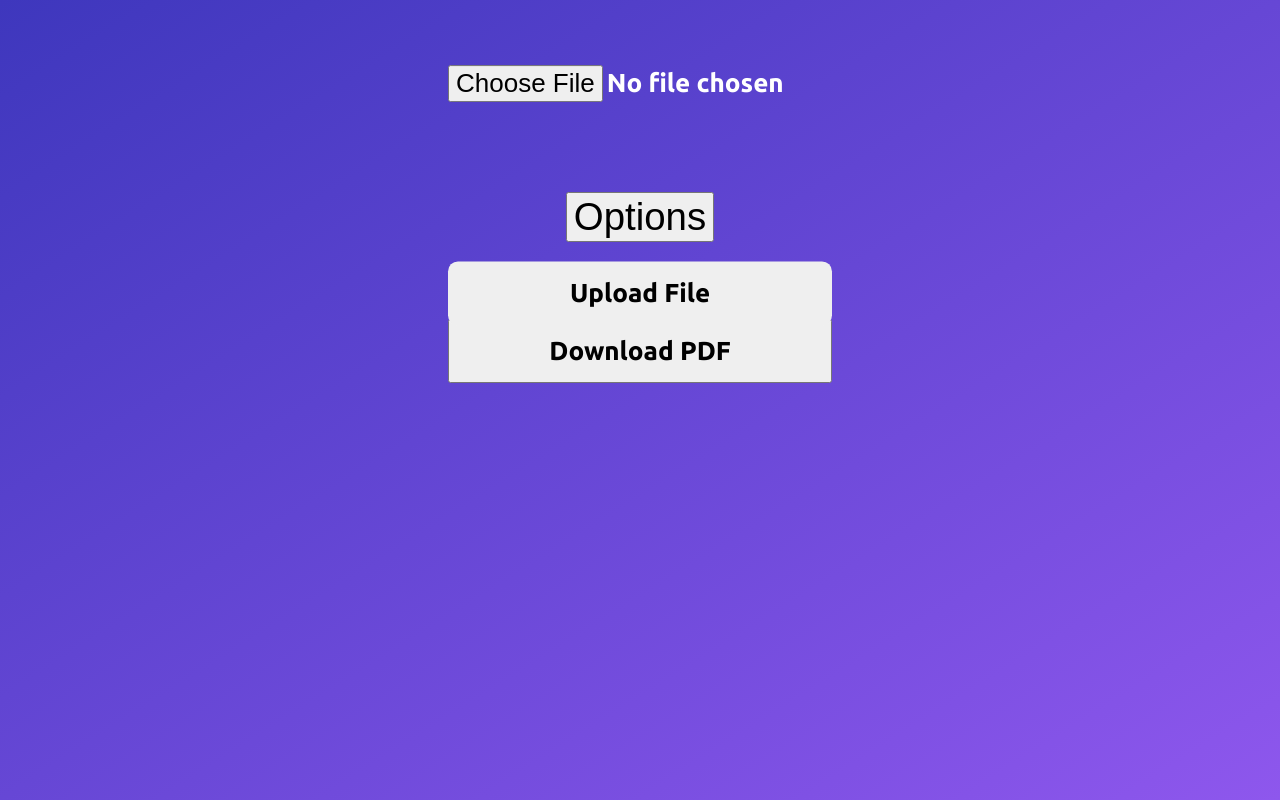
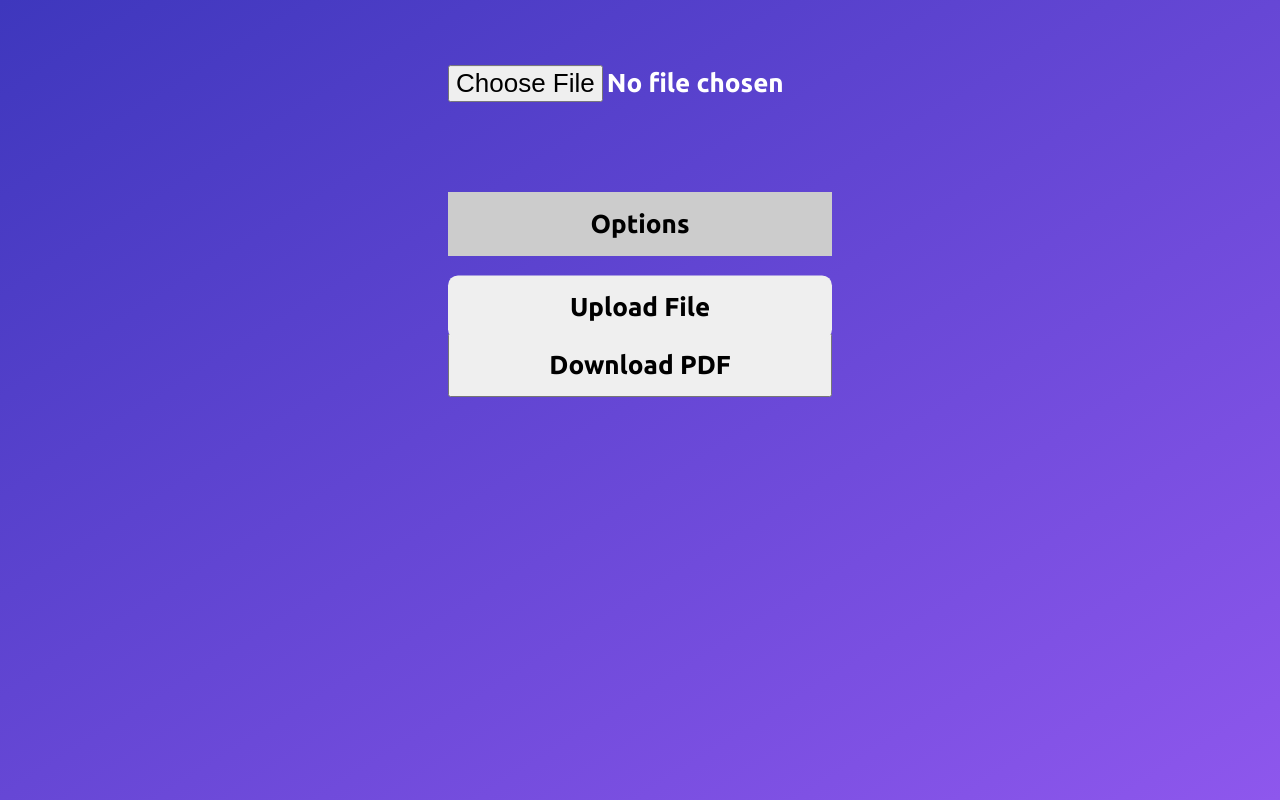
Before and after one commit to viswa-nadimpalli/madhacks-f23, a React (Create React App) app in the folder frontend/: page /info in a window 1280 px wide. Built offline with nearby package versions, Linux system fonts and the light colour scheme.

Commit message:
dropdown css stuff

```diff
--- a/frontend/src/App.css
+++ b/frontend/src/App.css
@@ -141,6 +141,28 @@ h1 {
 .dropdown {
   position: relative;
   display: inline-block;
+  background-color: #cccccc; /* Button color */
+  color: #ffffff; /* Text color */
+  border: none;
+  cursor: pointer;
+  height: 8vh;
+  width: 30vw;
+  font-size: calc(10px + 1.25vmax);
+  font-family: "Ubuntu";
+  color: #000000
+
+}
+
+#dropdown {
+  background-color: #cccccc; /* Button color */
+  color: #ffffff; /* Text color */
+  border: none;
+  cursor: pointer;
+  height: 8vh;
+  width: 30vw;
+  font-size: calc(10px + 1.25vmax);
+  font-family: "Ubuntu";
+  color: #000000
 }
 
 .dropdown-content {
```
